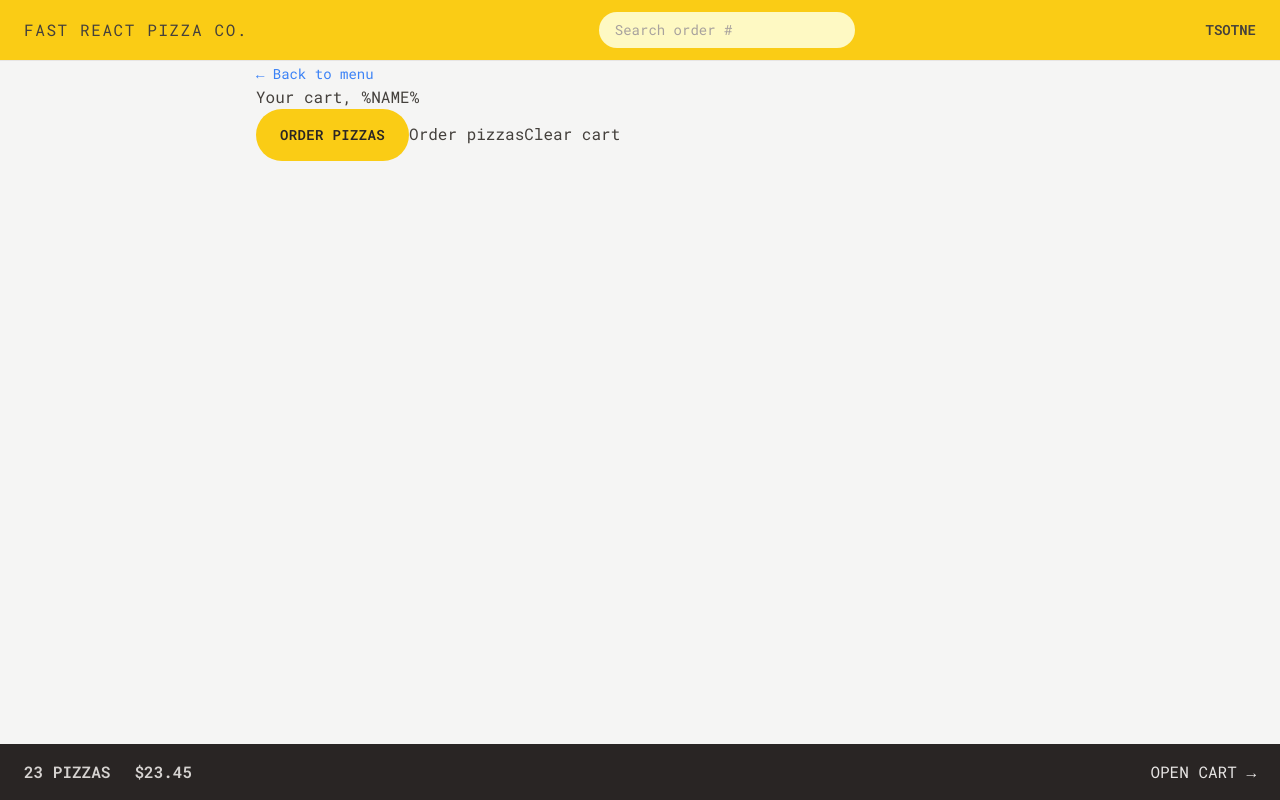
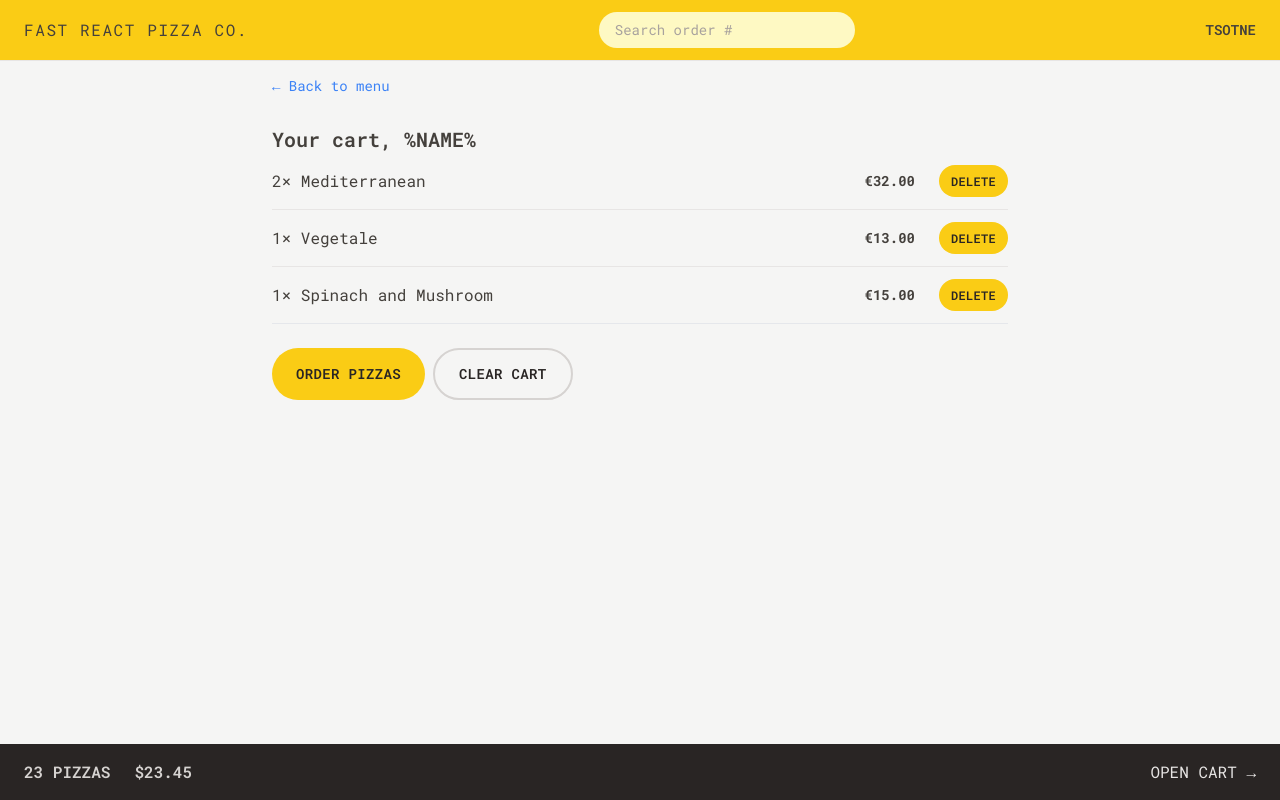
Before and after one commit to TsotMe/fast-pizza, a React (Vite) app: page /cart in a window 1280 px wide. Built offline with nearby package versions, Linux system fonts and the light colour scheme.

Commit message:
Add styles on cart

```diff
--- a/src/features/cart/Cart.jsx
+++ b/src/features/cart/Cart.jsx
@@ -1,6 +1,6 @@
-import { Link } from "react-router-dom";
 import LinkButton from "../../ui/LinkButton";
 import Button from "../../ui/Button";
+import CartItem from "./CartItem";
 
 const fakeCart = [
   {
@@ -30,18 +30,23 @@ function Cart() {
   const cart = fakeCart;
 
   return (
-    <div>
+    <div className="px-4 py-3">
       <LinkButton to="/menu">&larr; Back to menu</LinkButton>
 
-      <h2>Your cart, %NAME%</h2>
+      <h2 className="mt-7 text-xl font-semibold">Your cart, %NAME%</h2>
 
-      <div>
+      <ul className="divide-y divide-stone-200 border-b">
+        {cart.map((item) => {
+          return <CartItem item={item} key={item.pizzaId} />;
+        })}
+      </ul>
+
+      <div className="mt-6 space-x-2">
         <Button type="primary" to="/order/new">
           Order pizzas
         </Button>
 
-        <Link to="/order/new">Order pizzas</Link>
-        <button>Clear cart</button>
+        <Button type="secondary">Clear cart</Button>
       </div>
     </div>
   );
--- a/src/features/cart/CartItem.jsx
+++ b/src/features/cart/CartItem.jsx
@@ -1,13 +1,19 @@
+import Button from "../../ui/Button";
+import { formatCurrency } from "../../utils/helpers";
+
 function CartItem({ item }) {
-  const { pizzaId, name, quantity, totalPrice } = item;
+  console.log(item);
+
+  const { name, quantity, totalPrice } = item;
 
   return (
-    <li>
-      <p>
+    <li className="py-3 sm:flex sm:items-center sm:justify-between">
+      <p className="mb-1 sm:mb-0">
         {quantity}&times; {name}
       </p>
-      <div>
-        <p>{formatCurrency(totalPrice)}</p>
+      <div className="flex items-center justify-between sm:gap-6">
+        <p className="text-sm font-bold">{formatCurrency(totalPrice)}</p>
+        <Button type="small">Delete</Button>
       </div>
     </li>
   );
```
